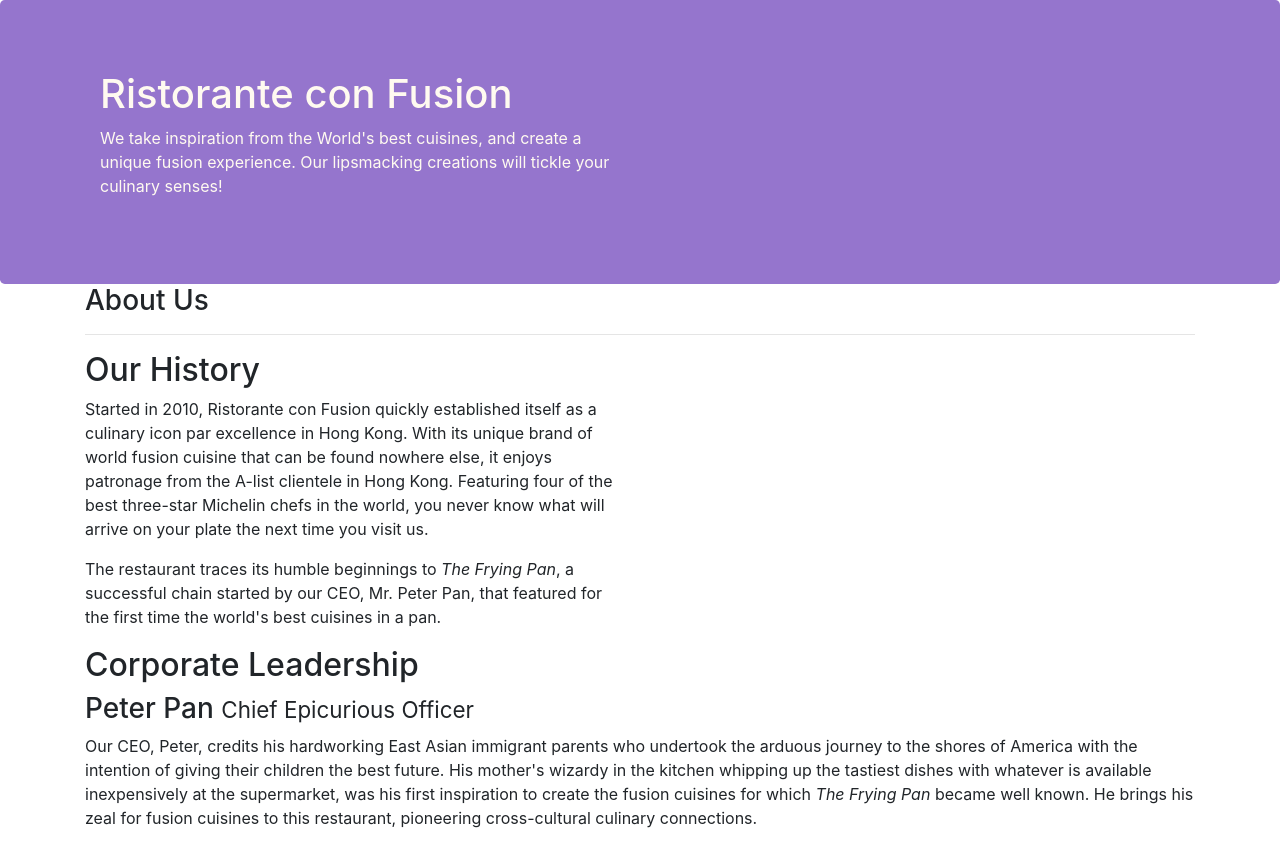
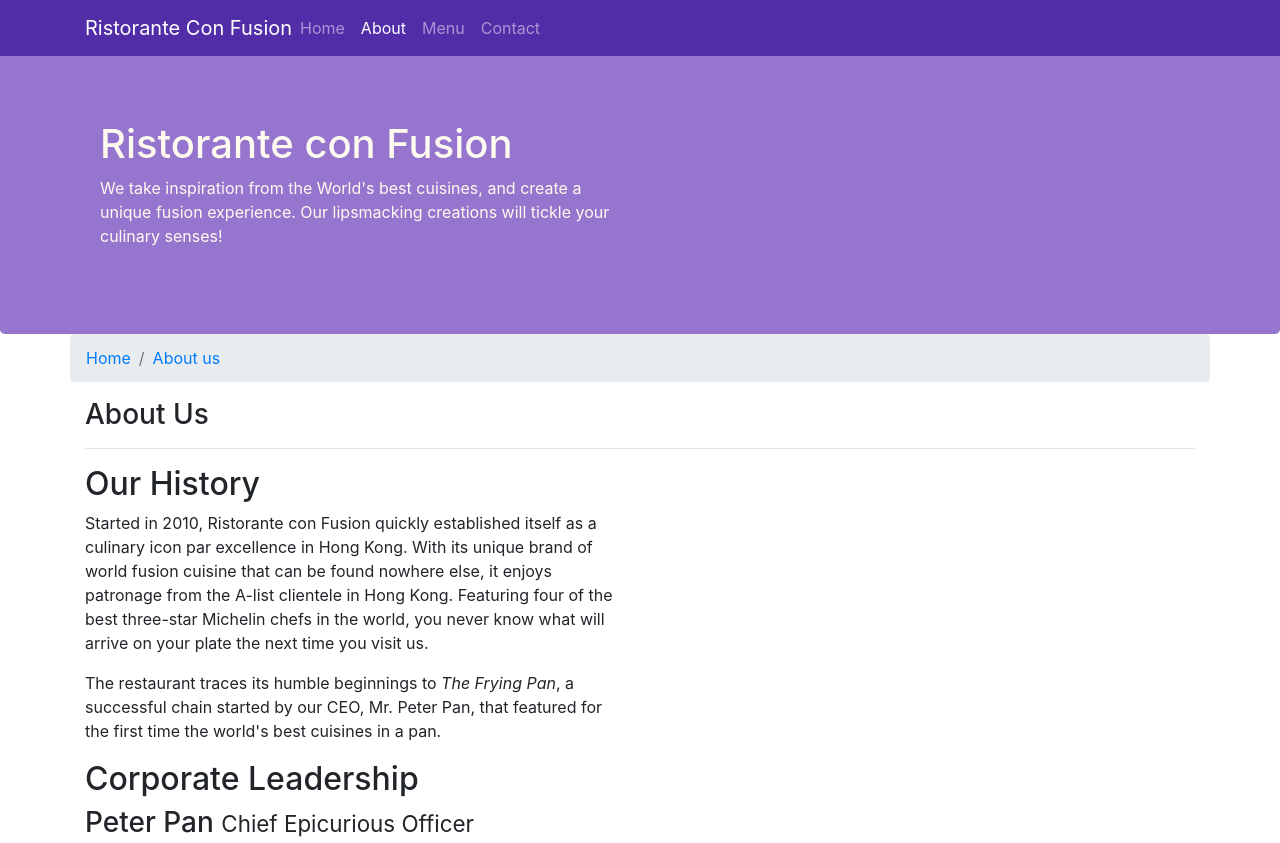
Before and after one commit to Divzz/FrontEndLearning, a website: page aboutus.html in a window 1280 px wide. Shown: the top 843 px of the page. Drawn offline with nearby package versions, Linux system fonts and the light colour scheme.

Commit message:
Navbar and Breadcrumbs

```diff
--- a/aboutus.html
+++ b/aboutus.html
@@ -13,7 +13,22 @@
 </head>
 
 <body>
-
+    <nav class="navbar navbar-dark navbar-expand-sm fixed-top">
+        <div class="container">
+            <button class="navbar-toggler" type="button" data-toggle="collapse" data-target="#Navbar">
+                <span class="navbar-toggler-icon"></span>
+            </button>
+            <a class="navbar-brand mr-auto" href="./index.html">Ristorante Con Fusion</a>
+            <div class="collapse navbar-collapse" id="Navbar">
+                <ul class="navbar-nav mr-auto">
+                    <li class="nav-item "><a class="nav-link" href="./index.html">Home</a></li>
+                    <li class="nav-item active"><a class="nav-link" href="#">About</a></li>
+                    <li class="nav-item"><a class="nav-link" href="#">Menu</a></li>
+                    <li class="nav-item"><a class="nav-link" href="#">Contact</a></li>
+                </ul>
+            </div>
+        </div>
+        </nav>
     <header class="jumbotron">
         <div class="container">
             <div class="row row-header">
@@ -29,7 +44,11 @@
 
     <div class="container">
         <div class="row">
-            <div class="col">
+            <ol class="col-12 breadcrumb">
+                <li class="breadcrumb-item"><a href="index.html">Home</a></li>
+                <li class="breadcrumb-item active"><a href="#">About us</a></li>
+            </ol>
+            <div class="col-12">
                <h3>About Us</h3>
                <hr>
             </div>
@@ -68,7 +87,7 @@
                 <div class="col-4 offset-1 col-sm-2">
                     <h5>Links</h5>
                     <ul class="list-unstyled">
-                        <li><a href="#">Home</a></li>
+                        <li><a href="./index.html">Home</a></li>
                         <li><a href="#">About</a></li>
                         <li><a href="#">Menu</a></li>
                         <li><a href="#">Contact</a></li>
--- a/css/styles.css
+++ b/css/styles.css
@@ -28,3 +28,12 @@ address{
     margin:0px;
     color:#0f0f0f;
 }
+
+body{
+    padding: 50px 0px 0px 0px;
+    z-index: 0;
+}
+
+.navbar-dark {
+    background-color: #512DA8;
+}
```
Also changed, not shown: index.html (+17 -2 lines).
